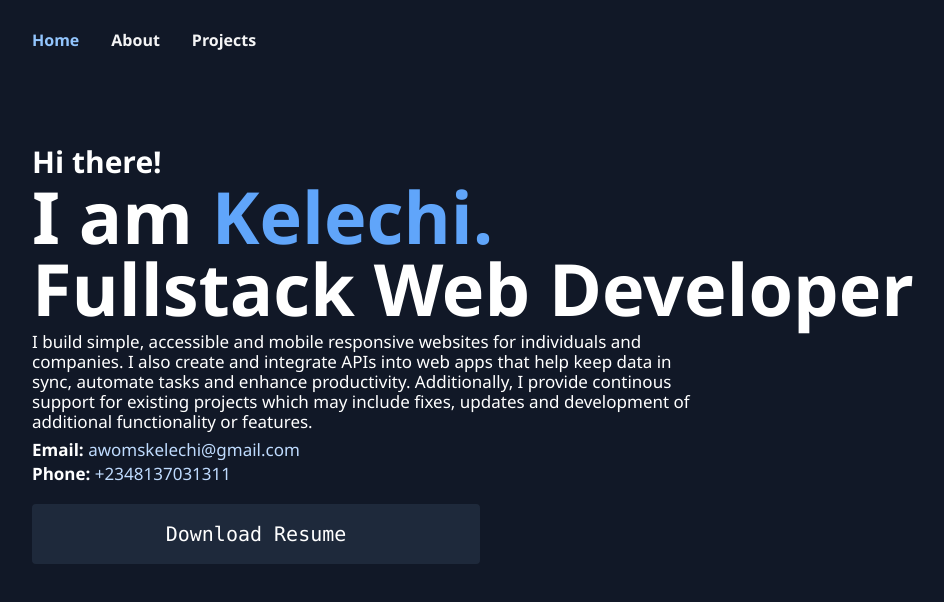
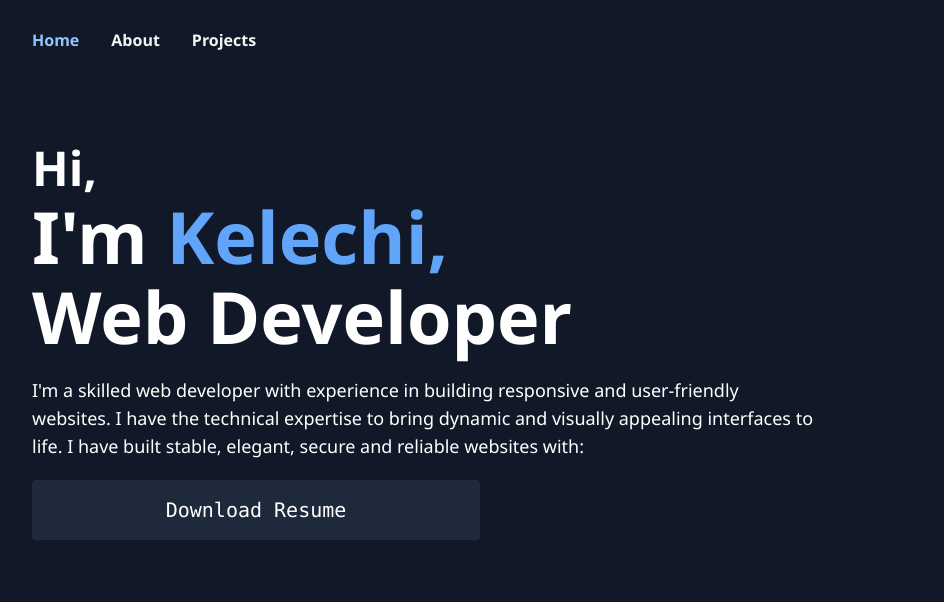
Before and after one commit to Kelechi095/Portfolio, a React (Vite) app: page / in a window 1280 px wide. Shown: the top 602 px of the page, without its empty margins (48-992 px from the left). Built offline with nearby package versions, Linux system fonts and the light colour scheme.

Commit message:
modified styling

```diff
--- a/src/Pages/About.tsx
+++ b/src/Pages/About.tsx
@@ -9,9 +9,9 @@ const About = () => {
       <Navbar />
       <div className="my-8">
 
-      <Subtitle label="Basic Info:"/>
+      <Subtitle label="Bio:"/>
       <p className="text-white text-sm md:text-[16px] mb-6">
-        My name is Awoms Kelechi. I am smart and hardworking web developer from Nigeria with experience in shipping features for large-scale and real-time applications. I am currently seeking a frontend or backend role in a growing company where I can apply my skills.
+        My name is Awoms Kelechi. I am a smart and hardworking web developer from Nigeria with experience in shipping features for large-scale and real-time applications. I am currently seeking a frontend or backend role in a growing company where I can apply my skills.
       </p>
 
       <Subtitle label="Skills:"/>
--- a/src/Pages/Home.tsx
+++ b/src/Pages/Home.tsx
@@ -1,4 +1,3 @@
-
 import Navbar from "../components/Navbar.tsx";
 
 import Wrapper from "../components/Wrapper";
@@ -9,34 +8,44 @@ export default function Home() {
       <div className="grid grid-cols-1 gap-6 md:gap-1">
         <div className="h-screen">
           <Navbar />
-          <section className="mt-12 md:mt-16">
-            <p className="text-lg md:text-xl font-semibold lg:text-3xl text-[#fff]">
-              Hi there!
+          <section className="mt-12 md:mt-16 flex flex-col justify-between max-h-screen">
+            <div>
+              <p className="text-4xl md:text-6xl font-bold lg:text-5xl text-[#fff]">
+                Hi,
               </p>
-            <h1 className="max-w-[50%] md:max-w-[80%] text-5xl font-semibold md:text-6xl md:font-bold lg:text-7xl text-[#fff]">
-              I am <span className="text-blue-400">Kelechi.</span>
+              <h1 className=" text-4xl font-bold md:text-6xl md:font-bold lg:text-7xl text-[#fff] whitespace-nowrap">
+                I'm{" "}
+                <span className="text-blue-400 mt-2 inline-block">
+                  Kelechi,
+                </span>
               </h1>
-            <h1 className="max-w-[50%] md:max-w-[80%] text-5xl hidden md:inline-block md:text-6xl md:font-semibold lg:text-7xl text-[#fff]">
-              Fullstack Web Developer
+              <h1 className=" text-4xl md:text-6xl font-bold lg:text-7xl text-[#fff] mt-2 whitespace-nowrap">
+                Web Developer
               </h1>
+            </div>
 
-            <p className="max-w-[100%] md:max-w-[60%] text-[#fff] text-sm md:text-[17px] mt-2">
+            <div>
+              <p className="max-w-[100%] md:max-w-[70%] text-[#fff] text-sm md:text-lg mt-6">
+                {/*  I build simple, accessible and mobile responsive websites for individuals and companies. I also create and integrate APIs into web apps that help keep data in sync, automate tasks and enhance productivity. Additionally, I provide continous support for existing projects which may include fixes, updates and development of additional functionality or features.
+                 */}{" "}
+                I'm a skilled web developer with experience in building
+                responsive and user-friendly websites. I have the technical
+                expertise to bring dynamic and visually appealing interfaces to
+                life. I have built stable, elegant, secure and reliable websites
+                with:
+              </p>
+            </div>
+            {/* <p className="font-semibold text-white mt-2 text-sm md:text-[17px]">Email: <span className="text-blue-200 font-normal">awomskelechi@gmail.com</span></p>
+            <p className="font-semibold text-white text-sm md:text-[17px] mt-1">Phone: <span className="text-blue-200 font-normal">+2348137031311</span></p>
+           */}
 
-              <span className="text-blue-200 md:hidden inline-block font-semibold">
-                I am a Fullstack Web Developer.
-              </span> I build simple, accessible and mobile responsive websites for individuals and companies. I also create and integrate APIs into web apps that help keep data in sync, automate tasks and enhance productivity. Additionally, I provide continous support for existing projects which may include fixes, updates and development of additional functionality or features.
-            </p>
-            <p className="font-semibold text-white mt-2 text-sm md:text-[17px]">Email: <span className="text-blue-200 font-normal">awomskelechi@gmail.com</span></p>
-            <p className="font-semibold text-white text-sm md:text-[17px] mt-1">Phone: <span className="text-blue-200 font-normal">+2348137031311</span></p>
-
-
-
+            <div>
               <button className="p-4 bg-slate-800 text-white mt-5 text-base font-medium md:text-xl w-[70%] md:w-[40%] rounded hover:bg-slate-700 transition duration-300 font-mono">
                 Download Resume
               </button>
+            </div>
           </section>
         </div>
-
       </div>
     </Wrapper>
   );
--- a/src/index.css
+++ b/src/index.css
@@ -10,7 +10,7 @@ label {
 
 @layer components {
   .main {
-    @apply px-8 md:px-20 min-h-screen bg-gray-900;
+    @apply px-4 md:px-20 min-h-screen;
   }
 
   .logo-title {
```
Lines whose indentation alone changed are shown as unchanged.
